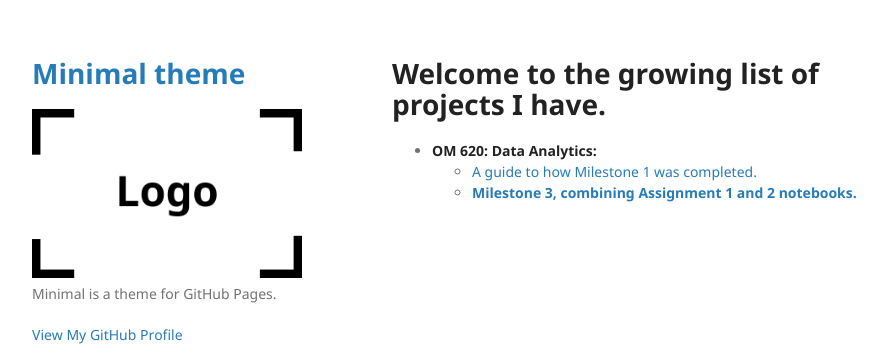
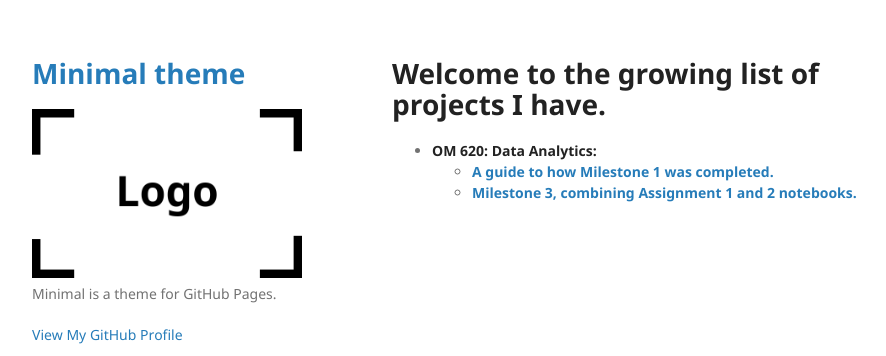
Before and after one commit to correllid03/correllid03.github.io, a Jekyll site: the page built from projects/index.md, in a window 1280 px wide. Shown: the top 356 px of the page, without its empty margins (178-1064 px from the left). Built offline with Jekyll 4.4.1, drawn with Linux system fonts in a browser that asks for light colours; our own code applies the rules of GitHub Pages for plain Markdown files.

```diff
--- a/projects/index.md
+++ b/projects/index.md
@@ -7,5 +7,5 @@ layout: default
 
 
 * **OM 620: Data Analytics:**
-    * [A guide to how Milestone 1 was completed.](https://correllid03.github.io/subpage_1/)
+    * **[A guide to how Milestone 1 was completed.](https://correllid03.github.io/subpage_1/)**
     * **[Milestone 3, combining Assignment 1 and 2 notebooks.](/om620/)**
```
